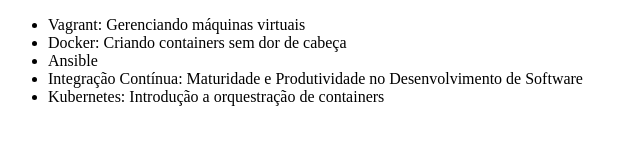
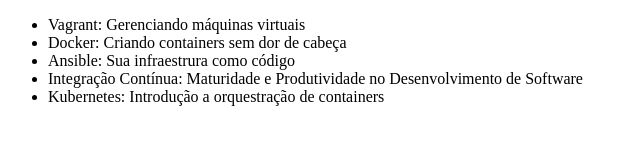
Before and after one commit to norinoguti/curso-git-github-oracle-nextone, a plain HTML site: page index.html in a window 1280 px wide. Shown: the whole page, without its empty margins (0-640 px from the left). Drawn offline with Linux system fonts and the light colour scheme.

Commit message:
Alterando descrição curso de Ansible

```diff
--- a/index.html
+++ b/index.html
@@ -8,7 +8,7 @@
     <ul>
         <li>Vagrant: Gerenciando máquinas virtuais</li>
         <li>Docker: Criando containers sem dor de cabeça</li>
-        <li>Ansible</li>
+        <li>Ansible: Sua infraestrura como código</li>
         <li>Integração Contínua: Maturidade e Produtividade no Desenvolvimento de Software</li>
         <li>Kubernetes: Introdução a orquestração de containers</li>
     </ul>
```
